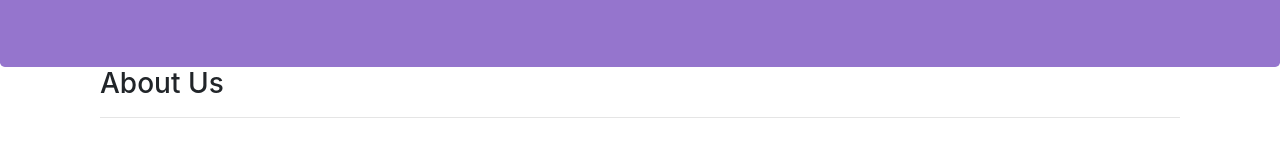
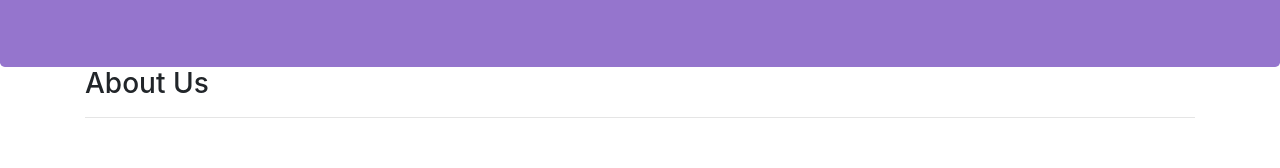
Before and after one commit to leharb/bootstrap, a website: page aboutus.html in a window 1280 px wide. Shown: the part 217-385 px from the top of the page. Drawn offline with nearby package versions, Linux system fonts and the light colour scheme.

Commit message:
Revert "Assignment 1 Task 2 Minor fix for About Us"
This reverts commit 685c7cf2d21cf1a96f9c844a5ecfc0cf9b2643f1.

```diff
--- a/aboutus.html
+++ b/aboutus.html
@@ -26,7 +26,7 @@
 
     <div class="container">
         <div>
-            <div class="col-12">
+            <div>
                <h3>About Us</h3>
                <hr>
             </div>
```
